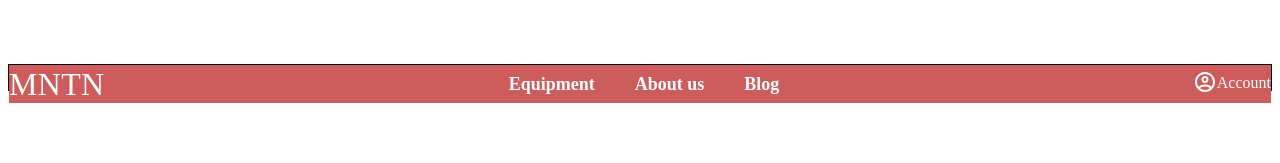
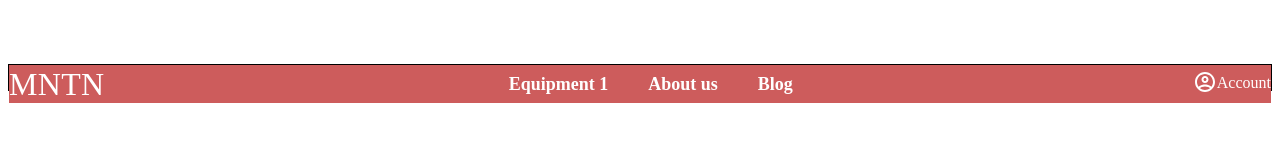
Before and after one commit to IgorLazar94/TravelSite, a Nuxt app: page /basicMurckupPage in a window 1280 px wide. Shown: the top 163 px of the page. Built offline with nearby package versions, Linux system fonts and the light colour scheme.

Commit message:
add &nbsp; 1

```diff
--- a/components/HeaderComponent.vue
+++ b/components/HeaderComponent.vue
@@ -6,7 +6,7 @@
         <div class="header__logo">MNTN</div>
         <div class="header__menu">
           <ul>
-            <li>Equipment</li>
+            <li>Equipment 1</li>
             <li>About us</li>
             <li>Blog</li>
           </ul>
```
